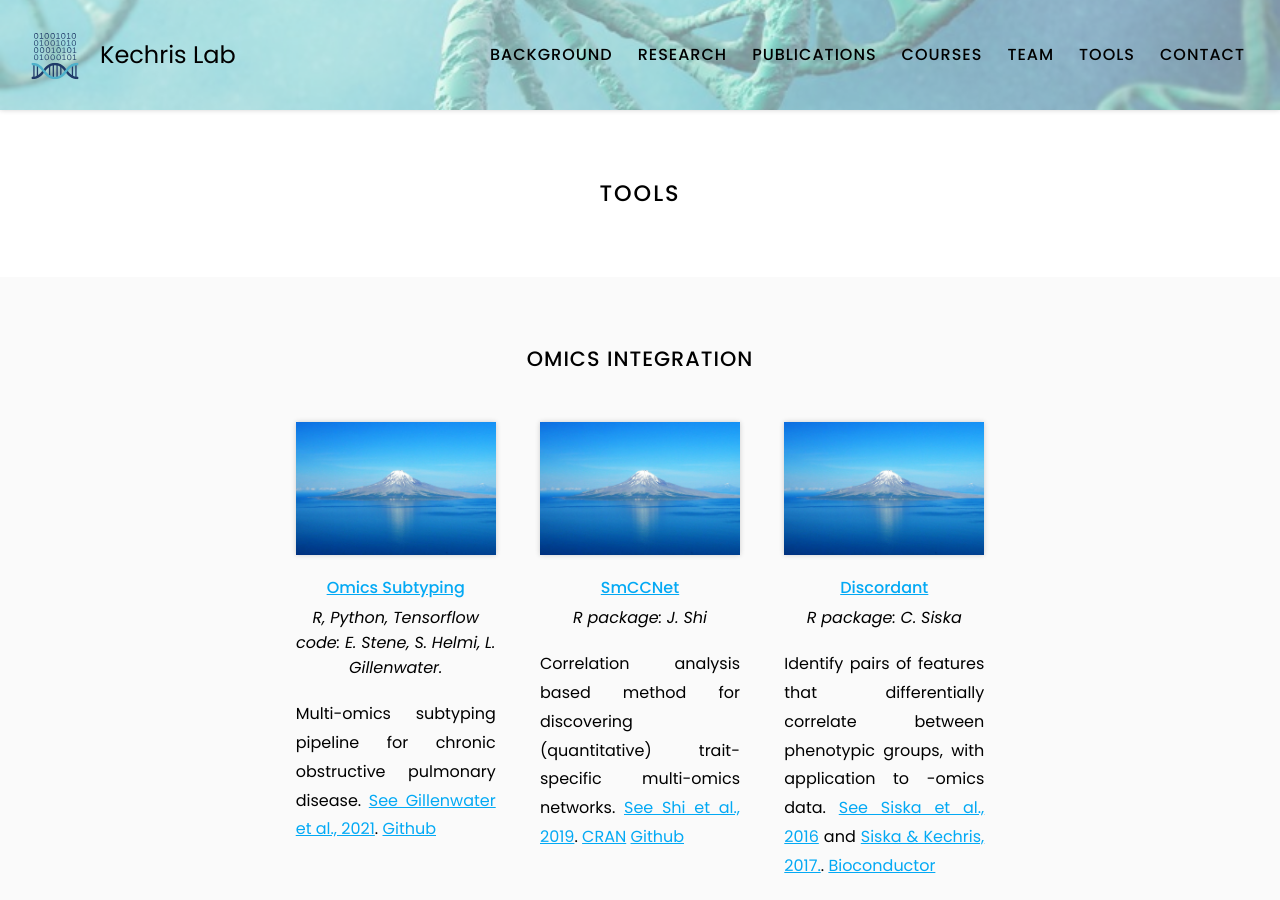
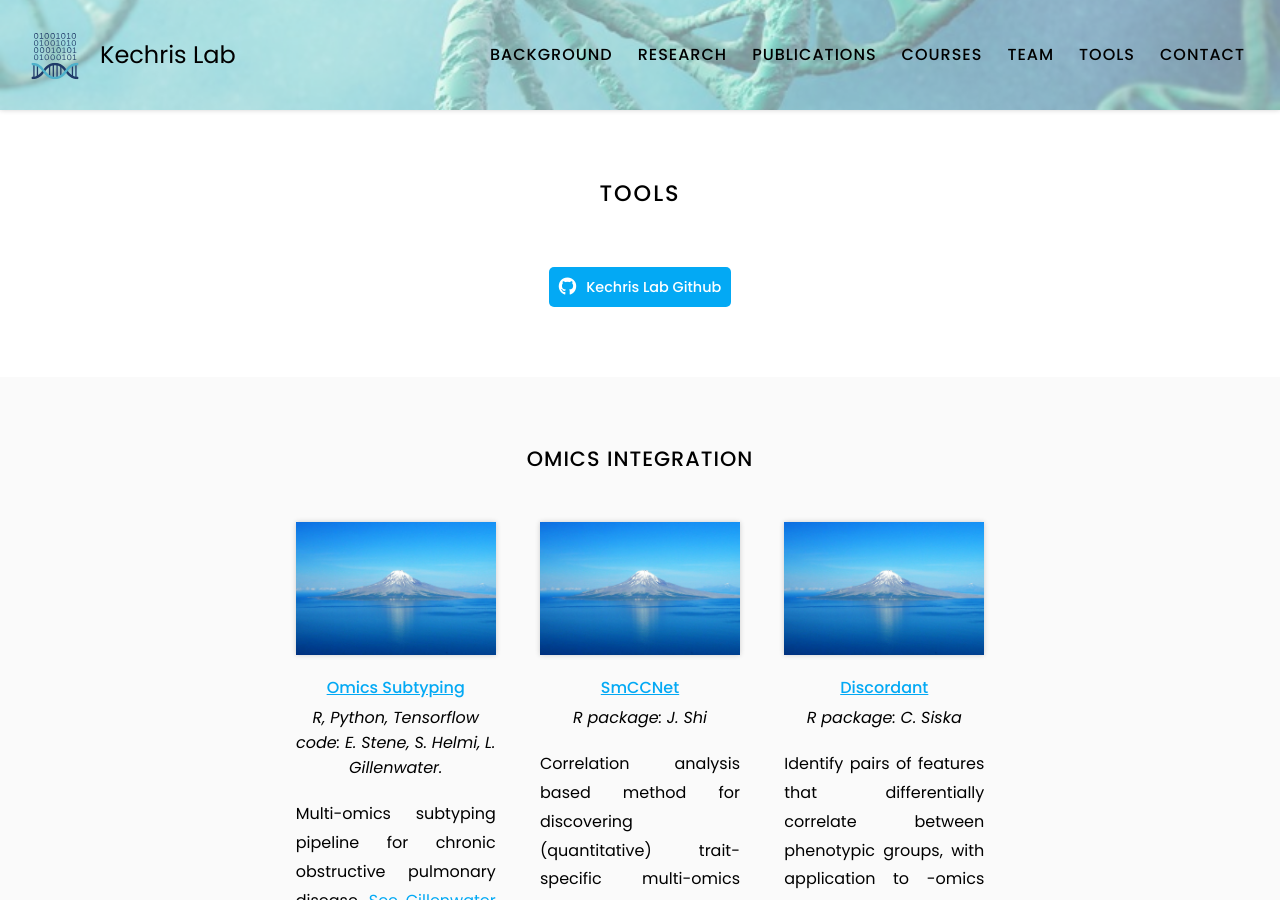
Before and after one commit to KechrisLab/kechrislab.github.io, a Jekyll site: the page built from tools/index.md, in a window 1280 px wide and 900 px high. Built offline with Jekyll 4.4.1, drawn with Linux system fonts in a browser that asks for light colours.

Commit message:
Update index.md

```diff
--- a/tools/index.md
+++ b/tools/index.md
@@ -6,6 +6,16 @@ nav:
 ---
 
 # Tools
+
+{%
+  include link.html
+  type=""
+  icon="fa-brands fa-github"
+  text="Kechris Lab Github"
+  link = "https://github.com/kechrislab"
+  style="button"
+%}
+{:.center}
 
 {% include search-info.html %}
 
```
